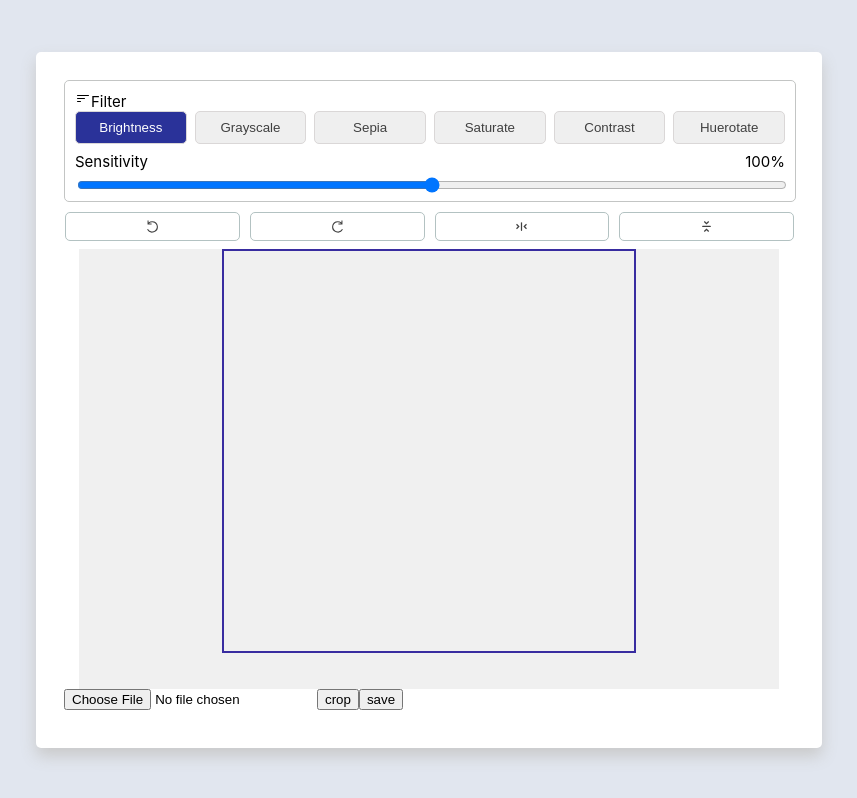
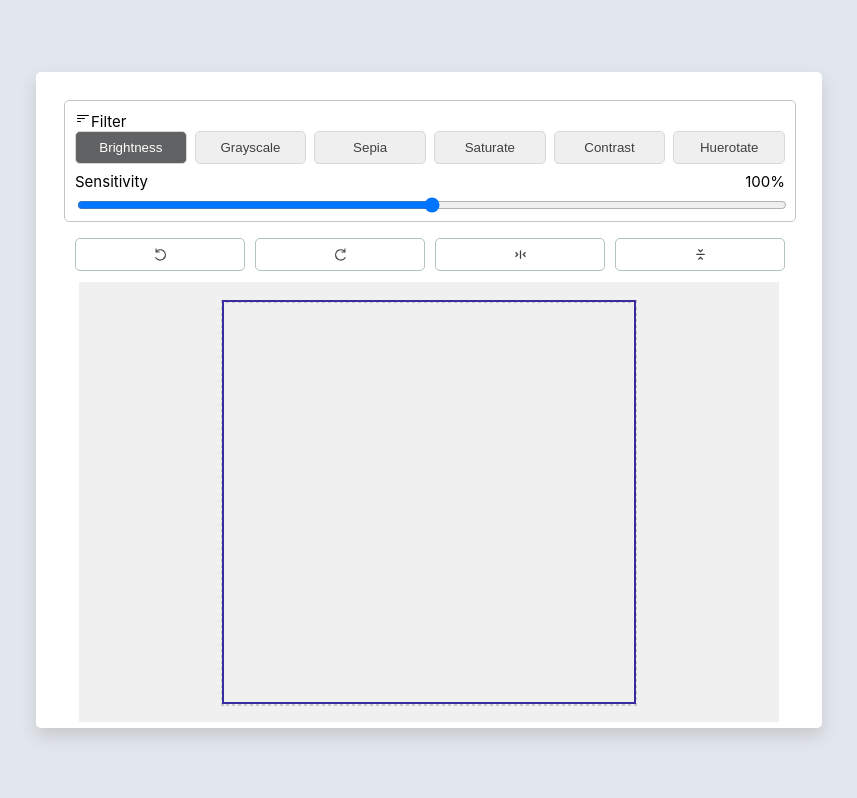
Before and after one commit to covvboi/PhotoEditor, a React (Create React App) app: page / in a window 1280 px wide. Shown: the whole page, without its empty margins (211-1068 px from the left). Built offline with nearby package versions, Linux system fonts and the light colour scheme.

Commit message:
detail_fix

```diff
--- a/src/App.css
+++ b/src/App.css
@@ -12,9 +12,11 @@
         border-radius: 5px;
         padding: 28px;
         width: 730px;
-        height: 80%;
+        height: 75%;
         background-color: #fff;
         box-shadow: 0 8px 16px 0px rgb(201,201,201);
+        overflow: hidden;
+
 }
 .top_body{
     border-radius: 5px;
--- a/src/App.js
+++ b/src/App.js
@@ -2,7 +2,7 @@ import './App.css';
 // import InputTest from './TestFile/InputTest'
 import MainCanvas from './component/MainCanvas'
 import FilterHeader from './component/FilterHeader'
-import RotateFooter from './component/RotateFooter'
+import RotateHeader from './component/RotateHeader'
 // import SaveButton from './component/SaveButton'
 
 function App() {
@@ -10,11 +10,12 @@ function App() {
     <div className="image_editor">
       <div className="card">
 
-      <div className="top_body">
-        <FilterHeader></FilterHeader>
-      </div>
-
-        <RotateFooter></RotateFooter>
+        <div className="top_body">
+          <FilterHeader></FilterHeader>
+        <RotateHeader></RotateHeader>
+        </div>
+        {/* <div className="rotate_header">
+        </div> */}
         <MainCanvas></MainCanvas>
         {/* <SaveButton></SaveButton> */}
       </div>
--- a/src/component/MainCanvas.js
+++ b/src/component/MainCanvas.js
@@ -1,6 +1,10 @@
 import { useEffect, useRef, useState } from 'react';
 import { useDispatch, useSelector } from 'react-redux';
 import { urlHandle } from '../store.js';
+
+import { IoIosImage } from "react-icons/io"
+
+
 // import  CropFuntion  from './CropFuntion'
 
 
@@ -41,7 +45,6 @@ const CanvasTest = () => {
     const [canvasImage, setCanvasImage] = useState('');
 
 
-
     useEffect(() => {
 
         const canvas = cropCanvasRef.current;
@@ -54,22 +57,10 @@ const CanvasTest = () => {
         context.strokeStyle = 'red';
         context.lineWidth = 1;
         contextRef.current = context;
-        // context.save();
-
-        // context.translate(5, 5);
-        // context.rotate(state.rotate * Math.PI / 180)
-        // context.translate(-5, -5);
-        // ctx.rotate(state.rotate * Math.PI / 180)
-
-
-
-
 
         const canvasOffSet = canvas.getBoundingClientRect(); //현재 엘리먼트 요소찾는법
         canvasOffSetX.current = canvasOffSet.left;  //현재 요소의 왼쪽위치
         canvasOffSetY.current = canvasOffSet.top;  //현재 요소의 top 위치
-
-
 
     }, []);
 
@@ -84,7 +75,6 @@ const CanvasTest = () => {
 
         reader.onloadend = (event) => {
 
-            // const image = new Image();
             image.onload = () => {
 
                 // const width = image.width > image.height
@@ -101,30 +91,26 @@ const CanvasTest = () => {
 
                 // ctx.drawImage(image, 0,0, width, height)
 
-
+                //
                 var wrh = image.width / image.height;
                 var newWidth = canvas.width;
                 var newHeight = newWidth / wrh;
+
                 if (newHeight > canvas.height) {
                             newHeight = canvas.height;
                             newWidth = newHeight * wrh;
                 }
+
                 var xOffset = newWidth < canvas.width ? ((canvas.width - newWidth) / 2) : 0;
                 var yOffset = newHeight < canvas.height ? ((canvas.height - newHeight) / 2) : 0;
 
                 ctx.drawImage(image, xOffset, yOffset, newWidth, newHeight)
-
-
-
+                //
 
                 console.log(image);
 
-                // ctx.scale(3,3)
-
                 var imageData = canvas.toDataURL('image/jpg');
                 setCanvasImage(imageData);
-                // console.log(imageData);
-                // console.log(state);
 
                 dispatch(urlHandle(
                     reader.result
@@ -133,6 +119,7 @@ const CanvasTest = () => {
             };
             image.src = event.target.result;
             ctx.clearRect(0, 0, canvas.width, canvas.height);
+
 
 
         };
@@ -148,10 +135,6 @@ const CanvasTest = () => {
 
         startX.current = nativeEvent.clientX - canvasOffSetX.current;
         startY.current = nativeEvent.clientY - canvasOffSetY.current;
-
-        // const canvas = cropCanvasRef.current;
-        // const context = canvas.getContext('2d');
-        // context.rotate(( Math.PI / 180)*25)
 
 
         setIsDrawing(true);
@@ -204,24 +187,22 @@ const CanvasTest = () => {
 
                 // const canvas = imageLayer.current;
                 // const ctx = canvas.getContext('2d');
-            canvas.width = rectWidth;
-            canvas.height = rectHeight;
+
+                // canvas.width = rectWidth;
+                // canvas.height = rectHeight;
 
                 contextRef.current.clearRect(0, 0, canvasRef.current.width, canvasRef.current.height);
+                // ctx.drawImage(image, startX.current, startY.current, rectWidth, rectHeight, 0, 0, rectWidth, rectHeight);
+                ctx.drawImage(image, startX.current, startY.current, rectWidth, rectHeight, startX.current, startY.current, rectWidth, rectHeight);
 
-            ctx.drawImage(image, startX.current, startY.current, rectWidth, rectHeight, 0, 0, rectWidth, rectHeight);
                 ctx.save();
                 // ctx.textAlign = "center";
 
                 console.log(ctx);
-
             }
         image.src = canvas.toDataURL();
         console.log(image.src);
         ctx.clearRect(0, 0, canvas.width, canvas.height);
-
-
-        // ctx.clearRect(0, 0, canvas.width, canvas.height);
         // console.log(startX.current,startY.current,rectWidth,rectHeight);
 
     }
@@ -238,8 +219,8 @@ const CanvasTest = () => {
         ctx.translate(canvas.width / 2, canvas.height / 2)
         ctx.rotate(state.rotate * Math.PI / 180)
         ctx.scale(state.vartical, state.horizontal)
+        // ctx.drawImage(image, -canvas.width / 2, -canvas.height / 2, canvas.width, canvas.height);
         ctx.save();
-        // ctx.drawImage(image, -canvas.width / 2, -canvas.height / 2, canvas.width, canvas.height);
 
         const link = document.createElement('a');
         link.download = 'image_edit.jpg'
@@ -249,21 +230,19 @@ const CanvasTest = () => {
         console.log(state);
     }
 
-
     // 밝은 - brightness ,어두운 - grayscale, 빛바랜 - sepia, 선명한 - saturate, 대비된 - contrast, 색전환 - hueRotate
 
     return (
         <div>
 
+            <div className='card_body'>
 
-            <div className='card_body'>
                     <canvas className='canvas'
                     ref={canvasRef}
                     width={MAX_CANVAS_WIDTH}
                     height={MAX_CANVAS_HEIGHT}
                     style={{ filter: `brightness(${state.brightness}%) grayscale(${state.grayscale}%) sepia(${state.sepia}%) saturate(${state.saturate}%) contrast(${state.contrast}%) hue-rotate(${state.huerotate}deg)`, transform: `rotate(${state.rotate}deg) scale(${state.vartical},${state.horizontal})` }}
                     alt="" />
-
 
                     <canvas className="test_crop_canvas"
                     ref={cropCanvasRef}
@@ -274,17 +253,22 @@ const CanvasTest = () => {
                     onMouseLeave={stopDrawingRectangle}
                 />
 
-
             </div>
 
+
             <div className='btn_group'>
-                <input type="file" onChange={ImageHandler}></input>
-                <input type='button' value='crop' onClick={imageCrop} ></input>
-                <input type='button' value='save' onClick={saveImage}></input>
-                {/* <button onClick={saveImage} className="save">저장하기</button> */}
 
+                    <label htmlFor='choose'>
+                        <span className='import_image'>
+                            Choose Image
+                        </span>
+                    </label>
 
+                <input className='import_btn' type="file" id='choose' onChange={ImageHandler}></input>
 
+                <input type='button' className='crop_btn' value='Crop' onClick={imageCrop}></input>
+
+                <input type='button' className='save_btn' value='Save' onClick={saveImage}></input>
             </div>
 
 
--- a/src/style/main.css
+++ b/src/style/main.css
@@ -8,6 +8,7 @@
     background-color: #f0f0f0;
     overflow: hidden;
     position: relative;
+    margin-top: 60px;
 
 }
 
@@ -31,7 +32,7 @@
     /* overflow: hidden; */
     transition: all .5s;
     object-fit: scale-down;
-    /* top: 4%; */
+    top: 4%;
     /* left: 52%; */
     /* display: inline */
     /* text-align: center; */
@@ -39,6 +40,10 @@
     /* margin-top: 20px; */
     transform: translate(-50%, -100%);
     border: 2px solid #000;
+
+    border: dotted;
+    border-color: #c5c9c5;
+
 }
 
 .test_crop_canvas{
@@ -47,7 +52,7 @@
     position: absolute;
     transition: all .5s;
     object-fit: scale-down;
-    /* top: 4%; */
+    top: 4%;
     /* left: 22%; */
     transform: translate(-50%, -100%);
     border: 2px solid rgb(56, 44, 160);
@@ -85,7 +90,7 @@
     justify-content: space-between;
 }
 button.active{
-    background-color: rgb(42, 50, 153);
+    background-color: #616264;
     color: #fff;
 }
 button{
@@ -113,14 +118,14 @@ button{
 }
 
 .rotate{
-    margin-bottom: 8px;
-    display: block;
+    /* margin-bottom: px; */
+    display: grid;
     font-size: 15px;
     color: #404040;
-    margin-left: 1px;
+    /* margin-left: px; */
 }
 .icon{
-    margin-top: 10px;
+    margin-top: 13px;
     display: grid;
     grid-template-columns: repeat(4, 1fr);
     grid-gap: 10px;
@@ -128,7 +133,7 @@ button{
 .rotate_btn{
     border-radius: 5px;
     border: 1px solid rgb(179, 194, 194);
-    padding: 6px;
+    padding: 8px;
     display: flex;
     justify-content: center;
     align-items: center;
@@ -137,5 +142,62 @@ button{
 
 .btn_group{
     display: flex;
+    margin-top: 10px;
+    float: right;
+    margin-right: 13px;
+}
+
+.save_btn{
+    background-color: white;
+    border: 1px solid #008000;
+    cursor: pointer;
+    color: #008000;
+    margin-left: 5px;
+    border-radius: 5px;
+    width: 80px;
 
 }
+.save_btn:hover{
+    color: white;
+    background-color: #008000;
+    transition: .5s;
+}
+
+.crop_btn{
+    background-color: white;
+    border: 1px solid #2c6d96;
+    color: #2c6d96;
+    cursor: pointer;
+    margin-left: 5px;
+    border-radius: 5px;
+    width: 80px;
+}
+.crop_btn:hover{
+    color: white;
+    background-color: #2c6d96;
+    transition: .5s;
+}
+
+.import_btn{
+
+    display: none;
+}
+
+.import_image{
+    margin-right: 420px;
+    display: flex;
+    cursor: pointer;
+    border-radius: 5px;
+    border: 1px solid rgb(139, 143, 143);
+    color: rgb(139, 143, 143);
+    font-size: 15px;
+    padding: 7px;
+
+
+}
+
+.import_image:hover{
+    color: white;
+    background-color: rgb(172, 169, 169);
+    transition: .5s;
+}
```
Also changed, not shown: src/component/RotateHeader.js (renamed from src/component/RotateFooter.js, +4 -3 lines), src/component/SaveButton.js (+33 -33 lines). Lines whose indentation alone changed are shown as unchanged.
